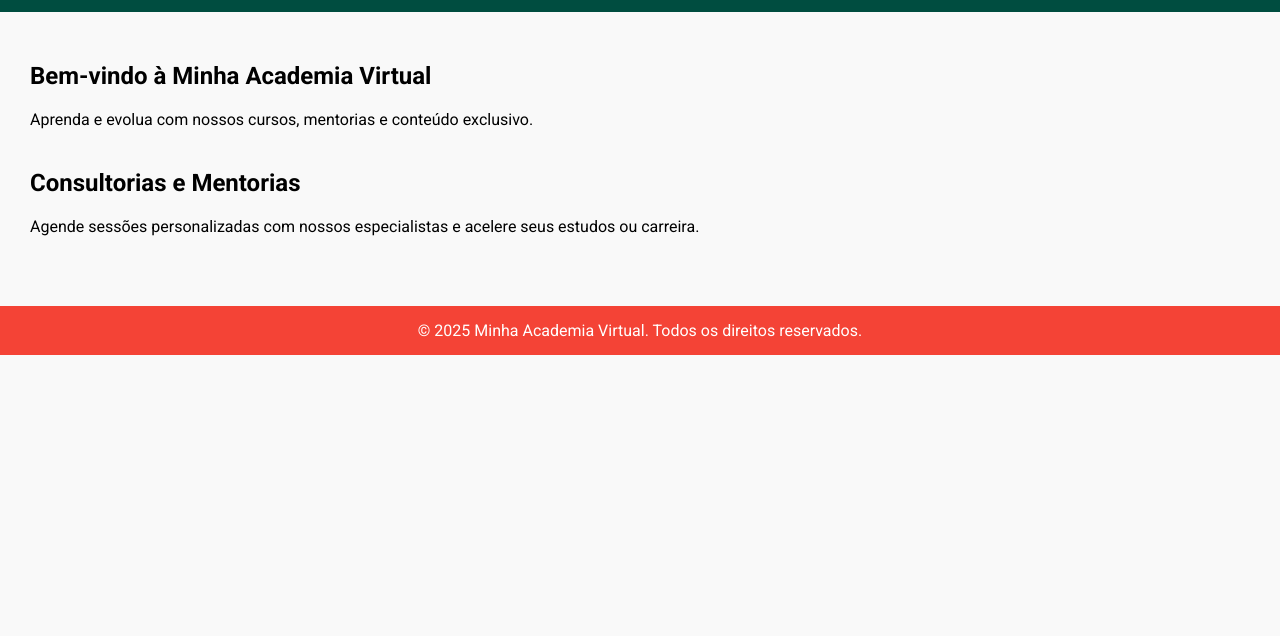
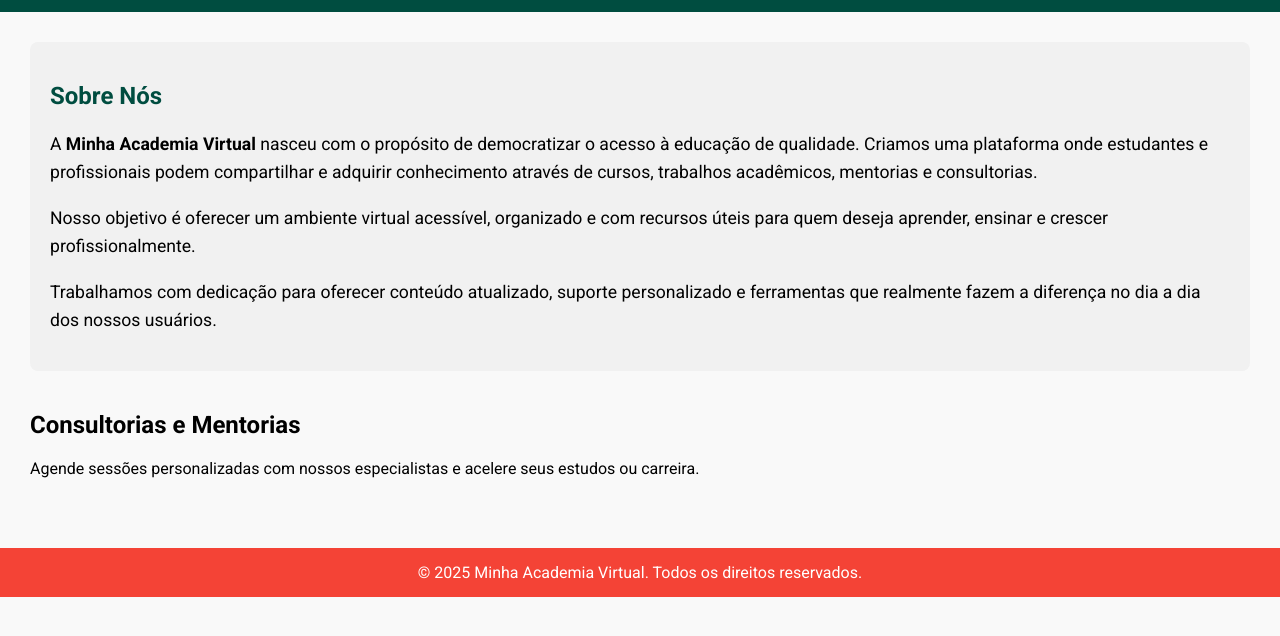
Before and after one commit to MikeMabunda/Minha-academia-virtual-01, a plain HTML site: page index.html in a window 1280 px wide. Shown: the part 46-682 px from the top of the page. Drawn offline with Linux system fonts and the light colour scheme.

Commit message:
Update index.html

```diff
--- a/index.html
+++ b/index.html
@@ -85,6 +85,18 @@
       text-align: center;
       padding: 15px;
     }
+    #sobre {
+      background-color: #f1f1f1;
+      padding: 20px;
+      border-radius: 8px;
+    }
+    #sobre h2 {
+      color: #004d40;
+    }
+    #sobre p {
+      font-size: 1.1rem;
+      line-height: 1.6;
+    }
   </style>
 </head>
 <body>
@@ -95,7 +107,7 @@
   <nav>
     <ul id="menu">
       <li><a href="home.html">Home</a></li>
-      <li><a href="#">Sobre Nós</a></li>
+      <li><a href="#sobre">Sobre Nós</a></li>
       <li><a href="#">Cursos/Trabalho</a></li>
       <li><a href="#">Cadastro/Login</a></li>
       <li><a href="#">Contato</a></li>
@@ -104,10 +116,23 @@
 </header>
 
 <main>
-  <section>
-    <h2>Bem-vindo à Minha Academia Virtual</h2>
-    <p>Aprenda e evolua com nossos cursos, mentorias e conteúdo exclusivo.</p>
+  <section id="sobre">
+    <h2>Sobre Nós</h2>
+    <p>
+      A <strong>Minha Academia Virtual</strong> nasceu com o propósito de democratizar o acesso à educação de qualidade.
+      Criamos uma plataforma onde estudantes e profissionais podem compartilhar e adquirir conhecimento através de cursos,
+      trabalhos acadêmicos, mentorias e consultorias.
+    </p>
+    <p>
+      Nosso objetivo é oferecer um ambiente virtual acessível, organizado e com recursos úteis para quem deseja
+      aprender, ensinar e crescer profissionalmente.
+    </p>
+    <p>
+      Trabalhamos com dedicação para oferecer conteúdo atualizado, suporte personalizado e ferramentas que realmente fazem
+      a diferença no dia a dia dos nossos usuários.
+    </p>
   </section>
+
   <section>
     <h2>Consultorias e Mentorias</h2>
     <p>Agende sessões personalizadas com nossos especialistas e acelere seus estudos ou carreira.</p>
```
